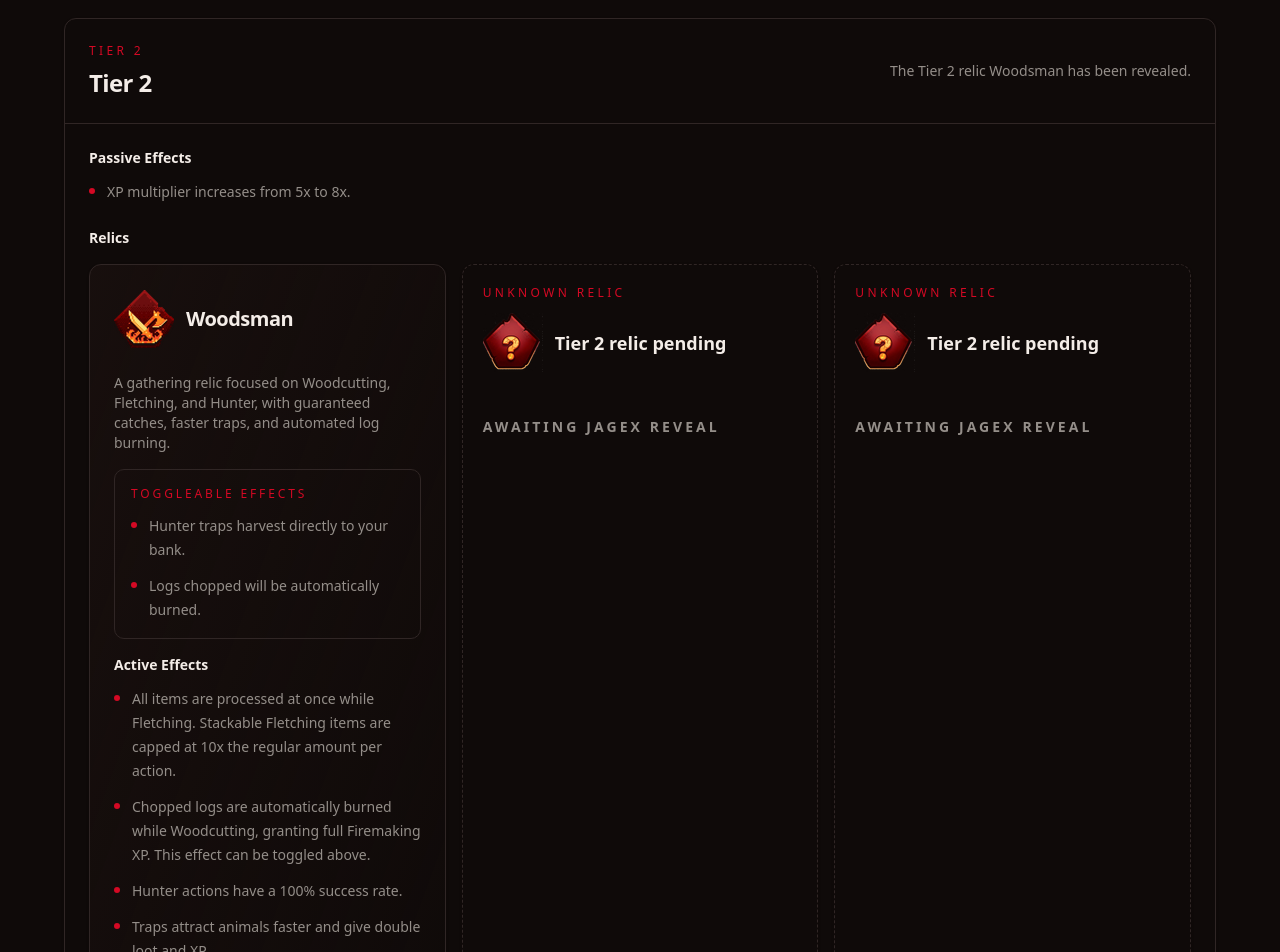
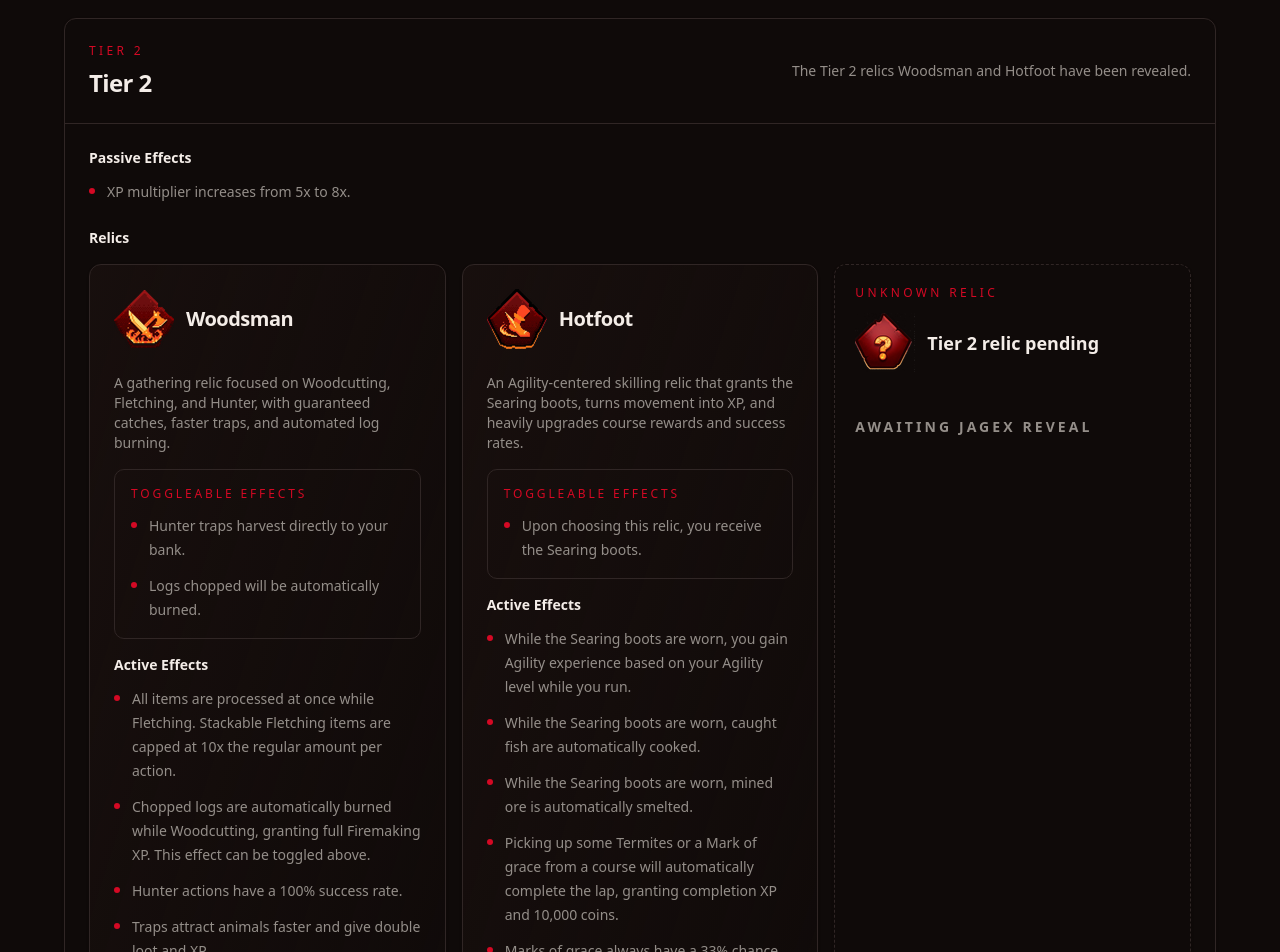
Before and after one commit to DatBear/Demonic-Pacts, a React (Vite) app: page /relics in a window 1280 px wide. Shown: the part 1848-2800 px from the top of the page. Built offline with nearby package versions, Linux system fonts and the light colour scheme.

Commit message:
3/31 added hotfoot

```diff
--- a/src/data/league-data.ts
+++ b/src/data/league-data.ts
@@ -878,7 +878,7 @@ export const relicTiers: RelicTierData[] = [
     tier: 2,
     title: "Tier 2",
     passiveEffects: ["XP multiplier increases from 5x to 8x."],
-    status: "The Tier 2 relic Woodsman has been revealed.",
+    status: "The Tier 2 relics Woodsman and Hotfoot have been revealed.",
     relics: [
       {
         name: "Woodsman",
@@ -898,6 +898,23 @@ export const relicTiers: RelicTierData[] = [
           "Quetzal whistles no longer lose charges.",
         ],
         notes: [],
+      },
+      {
+        name: "Hotfoot",
+        summary: "An Agility-centered skilling relic that grants the Searing boots, turns movement into XP, and heavily upgrades course rewards and success rates.",
+        toggleableEffect: "Upon choosing this relic, you receive the Searing boots.",
+        activeEffects: [
+          "While the Searing boots are worn, you gain Agility experience based on your Agility level while you run.",
+          "While the Searing boots are worn, caught fish are automatically cooked.",
+          "While the Searing boots are worn, mined ore is automatically smelted.",
+          "Picking up some Termites or a Mark of grace from a course will automatically complete the lap, granting completion XP and 10,000 coins.",
+          "Marks of grace always have a 33% chance to spawn on all rooftop courses.",
+          "Completing a course grants double completion count and 25% bonus experience.",
+          "You have a 100% success rate on all Agility and Cooking actions.",
+          "You receive 2x Termites from the Colossal Wyrm Agility Course.",
+          "You receive 10x Crystal shards from the Prifddinas Agility Course.",
+        ],
+        notes: ["The Searing boots can be retrieved from the Leagues Tutor in Yama's Lair if lost."],
       },
     ],
   },
```
Also changed, not shown: public/relics/T2_Hotfoot.png (added).
